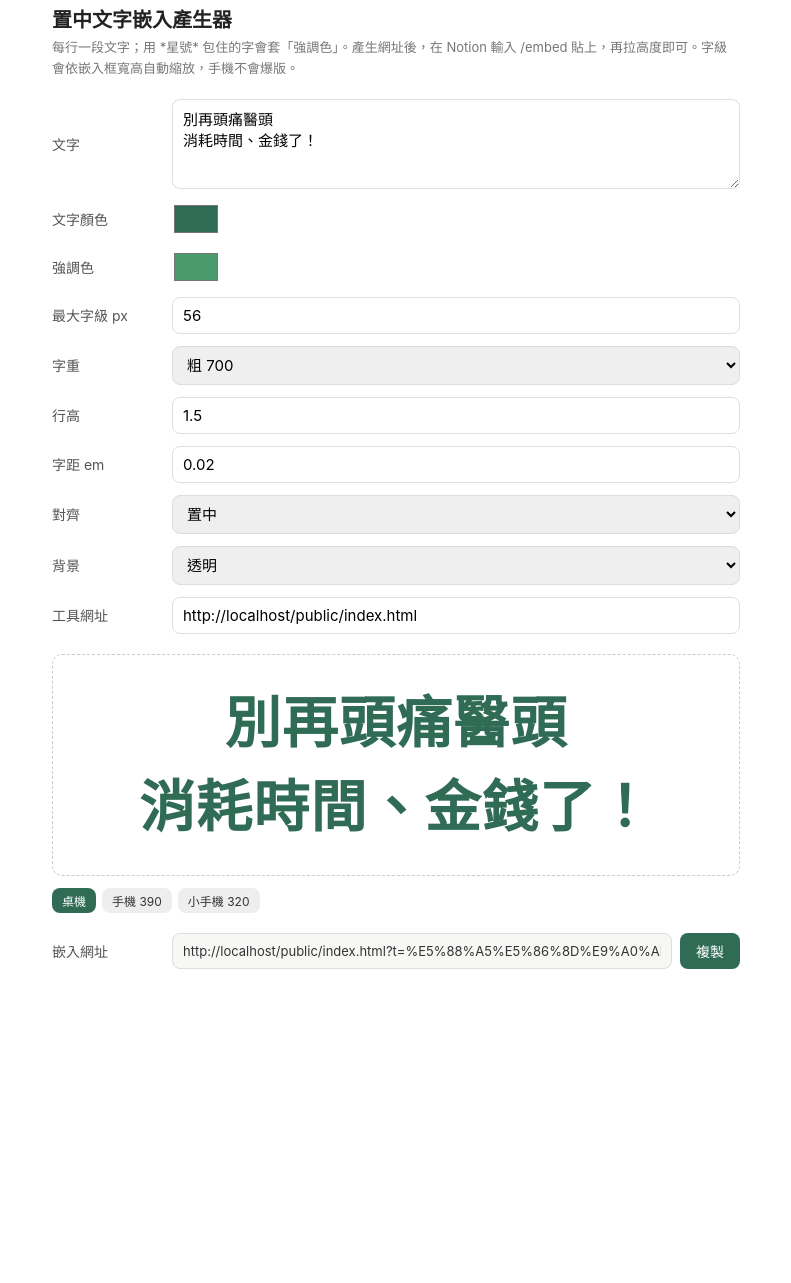
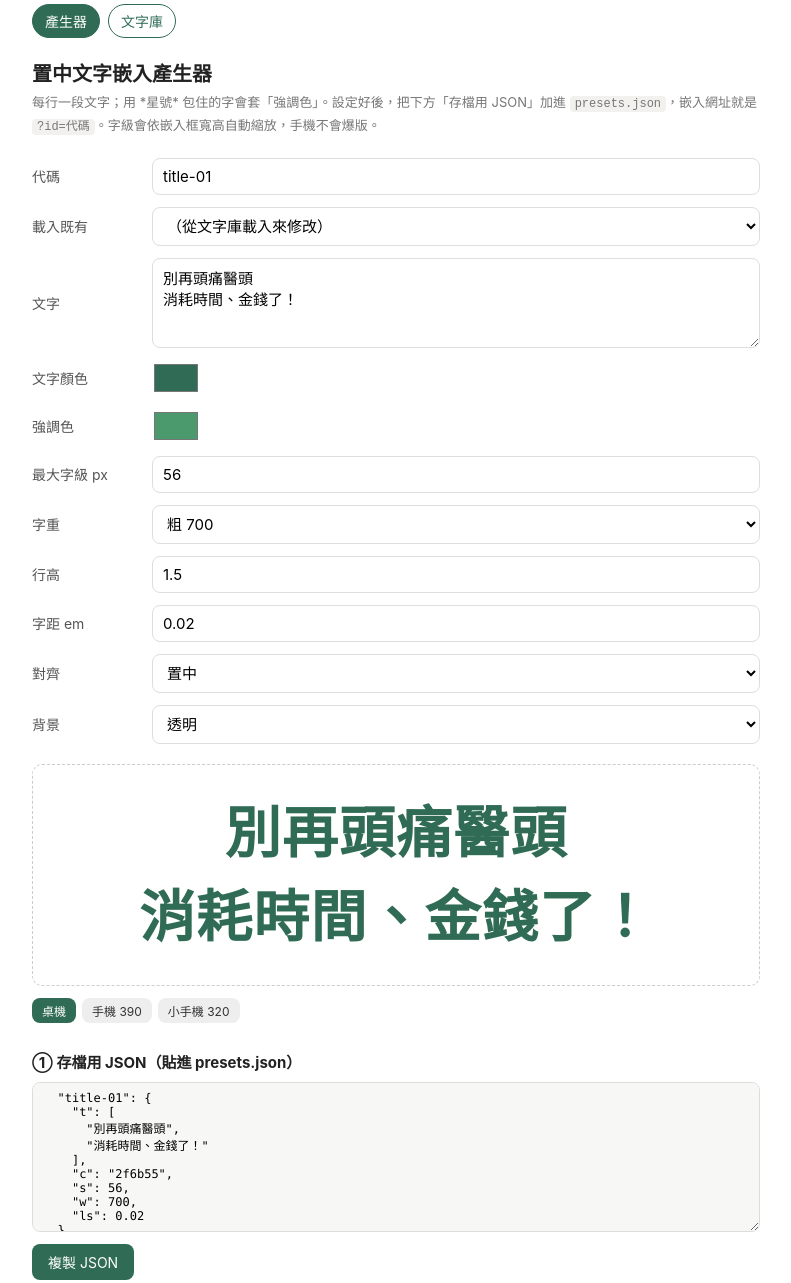
Before and after one commit to cicostudio/notion-embeds-typestyle, a plain HTML site: page public/index.html in a window 1280 px wide. Shown: the part 20-1303 px from the top of the page, without its empty margins (244-1035 px from the left). Before the commit the page ends 1049 px from the top, so only its background shows below. Drawn offline with Linux system fonts and the light colour scheme.

Commit message:
Add presets.json text library with ?id= codes and ?list gallery
Co-Authored-By: Claude Opus 5.5 <noreply@anthropic.com>
Claude-Session: https://claude.ai/code/session_011Ho4WvpfCZx67tFsDrBsNi

```diff
--- a/public/index.html
+++ b/public/index.html
@@ -16,35 +16,61 @@
   #view{display:none;width:100%;height:100%;align-items:center;justify-content:center;overflow:hidden}
   #text{white-space:pre;max-width:100%}
   #text .hl{color:var(--hl)}
+  #msg{display:none;padding:12px;font-size:13px;color:#999;text-align:center}
 
-  /* ===== 產生器模式 ===== */
-  #builder{display:none;max-width:720px;margin:0 auto;padding:24px 16px 48px;color:#222;background:#fff;min-height:100%}
-  #builder h1{font-size:20px;margin-bottom:4px}
-  #builder p.note{font-size:13px;color:#777;margin-bottom:20px;line-height:1.6}
+  /* ===== 產生器／列表模式 ===== */
+  .panel{display:none;max-width:760px;margin:0 auto;padding:24px 16px 48px;color:#222;background:#fff;min-height:100%}
+  .panel h1{font-size:20px;margin-bottom:4px}
+  .panel h2{font-size:15px;margin:28px 0 10px}
+  .panel p.note{font-size:13px;color:#777;margin-bottom:20px;line-height:1.7}
+  .panel code{background:#f2f1ee;padding:1px 5px;border-radius:4px;font-size:12px}
   .row{display:grid;grid-template-columns:110px 1fr;gap:10px;align-items:center;margin-bottom:12px}
   .row label{font-size:14px;color:#555}
-  textarea,input[type=text],input[type=number],select{width:100%;font:inherit;font-size:15px;padding:8px 10px;border:1px solid #ddd;border-radius:8px}
+  textarea,input[type=text],input[type=number],select{width:100%;font:inherit;font-size:15px;padding:8px 10px;border:1px solid #ddd;border-radius:8px;background:#fff}
   textarea{min-height:90px;resize:vertical}
+  textarea.code{font-family:ui-monospace,Menlo,Consolas,monospace;font-size:12px;min-height:150px;background:#f7f7f5}
   input[type=color]{width:48px;height:36px;border:none;background:none}
   .preview{margin:20px 0 12px;border:1px dashed #ccc;border-radius:10px;overflow:hidden;background:#fff}
-  .preview iframe{display:block;width:100%;border:0}
+  .preview iframe{display:block;width:100%;border:0;margin:0 auto}
   .out{display:flex;gap:8px}
   .out input{flex:1;font-size:13px;color:#333;background:#f7f7f5}
   button{font:inherit;font-size:14px;padding:8px 16px;border:0;border-radius:8px;background:#2f6b55;color:#fff;cursor:pointer;white-space:nowrap}
+  button.ghost{background:#eee;color:#333}
   .widths{display:flex;gap:6px;margin-top:8px}
   .widths button{background:#eee;color:#333;padding:4px 10px;font-size:12px}
   .widths button.on{background:#2f6b55;color:#fff}
+  .tabs{display:flex;gap:8px;margin-bottom:20px}
+  .tabs a{font-size:14px;color:#2f6b55;text-decoration:none;padding:6px 12px;border:1px solid #2f6b55;border-radius:999px}
+  .tabs a.on{background:#2f6b55;color:#fff}
+  .card{border:1px solid #e6e6e6;border-radius:10px;margin-bottom:16px;overflow:hidden}
+  .card iframe{display:block;width:100%;height:140px;border:0;background:#fff}
+  .card .meta{display:flex;gap:8px;align-items:center;padding:10px 12px;border-top:1px solid #eee;background:#fafaf8}
+  .card .meta b{font-family:ui-monospace,Menlo,Consolas,monospace;font-size:13px;min-width:0;flex:1;overflow:hidden;text-overflow:ellipsis}
+  .card .meta button{padding:5px 10px;font-size:12px}
   @media (max-width:520px){.row{grid-template-columns:1fr;gap:4px}}
 </style>
 </head>
 <body>
 
 <div id="view"><div id="text"></div></div>
+<div id="msg"></div>
 
-<div id="builder">
+<!-- ===== 文字庫列表 ===== -->
+<div id="list" class="panel">
+  <div class="tabs"><a href="./" >產生器</a><a href="./?list" class="on">文字庫</a></div>
+  <h1>文字庫</h1>
+  <p class="note">以下是 <code>presets.json</code> 裡所有已存檔的文字。按「複製網址」後，在 Notion 輸入 /embed 貼上即可。修改文字只要改 presets.json，已嵌入的頁面會自動更新。</p>
+  <div id="cards"></div>
+</div>
+
+<!-- ===== 產生器 ===== -->
+<div id="builder" class="panel">
+  <div class="tabs"><a href="./" class="on">產生器</a><a href="./?list">文字庫</a></div>
   <h1>置中文字嵌入產生器</h1>
-  <p class="note">每行一段文字；用 *星號* 包住的字會套「強調色」。產生網址後，在 Notion 輸入 /embed 貼上，再拉高度即可。字級會依嵌入框寬高自動縮放，手機不會爆版。</p>
+  <p class="note">每行一段文字；用 *星號* 包住的字會套「強調色」。設定好後，把下方「存檔用 JSON」加進 <code>presets.json</code>，嵌入網址就是 <code>?id=代碼</code>。字級會依嵌入框寬高自動縮放，手機不會爆版。</p>
 
+  <div class="row"><label>代碼</label><input type="text" id="f-id" value="title-01" placeholder="英文小寫、數字、連字號，例如 hero-sub"></div>
+  <div class="row"><label>載入既有</label><select id="f-load"><option value="">（從文字庫載入來修改）</option></select></div>
   <div class="row"><label>文字</label><textarea id="f-t">別再頭痛醫頭
 消耗時間、金錢了！</textarea></div>
   <div class="row"><label>文字顏色</label><input type="color" id="f-c" value="#2f6b55"></div>
@@ -58,48 +84,64 @@
     <select id="f-a"><option value="center" selected>置中</option><option value="left">靠左</option><option value="right">靠右</option></select></div>
   <div class="row"><label>背景</label>
     <select id="f-bg"><option value="">透明</option><option value="ffffff">白</option><option value="e8f0ec">淺綠</option><option value="f7f6f3">米白</option></select></div>
-  <div class="row"><label>工具網址</label><input type="text" id="f-base" placeholder="部署後的網址，例如 https://xxx.pages.dev/"></div>
 
   <div class="preview"><iframe id="pv" style="height:220px"></iframe></div>
   <div class="widths" id="widths">
     <button data-w="100%" class="on">桌機</button><button data-w="390px">手機 390</button><button data-w="320px">小手機 320</button>
   </div>
 
-  <div class="row" style="margin-top:20px"><label>嵌入網址</label>
-    <div class="out"><input type="text" id="out" readonly><button id="copy">複製</button></div></div>
+  <h2>① 存檔用 JSON（貼進 presets.json）</h2>
+  <textarea id="json" class="code" readonly></textarea>
+  <div style="margin-top:8px"><button id="copy-json">複製 JSON</button></div>
+
+  <h2>② 嵌入網址（存檔並部署後才有效）</h2>
+  <div class="out"><input type="text" id="out" readonly><button id="copy-url">複製</button></div>
 </div>
 
 <script>
 (function(){
   var q = new URLSearchParams(location.search);
+  var base = location.href.split('?')[0].split('#')[0];
+  var $ = function(id){ return document.getElementById(id); };
+  var hex = function(v, d){ v = String(v||'').replace('#',''); return /^[0-9a-fA-F]{3,8}$/.test(v) ? '#'+v : d; };
+  var esc = function(s){ return s.replace(/[&<>"']/g, function(c){ return {'&':'&amp;','<':'&lt;','>':'&gt;','"':'&quot;',"'":'&#39;'}[c]; }); };
+  var loadPresets = function(){
+    return fetch('presets.json', {cache:'no-cache'}).then(function(r){
+      if (!r.ok) throw new Error('HTTP ' + r.status);
+      return r.json();
+    });
+  };
+  var copy = function(text, btn){
+    var done = function(){ var o = btn.textContent; btn.textContent = '已複製'; setTimeout(function(){ btn.textContent = o; }, 1200); };
+    if (navigator.clipboard) navigator.clipboard.writeText(text).then(done, function(){ fallback(); });
+    else fallback();
+    function fallback(){ var t = document.createElement('textarea'); t.value = text; document.body.appendChild(t); t.select(); document.execCommand('copy'); t.remove(); done(); }
+  };
+  var showMsg = function(m){ $('msg').textContent = m; $('msg').style.display = 'block'; };
 
-  /* ---------- 顯示模式 ---------- */
-  if (q.has('t')) {
-    var view = document.getElementById('view');
-    var el = document.getElementById('text');
-    var hex = function(v, d){ v = (v||'').replace('#',''); return /^[0-9a-fA-F]{3,8}$/.test(v) ? '#'+v : d; };
-    var esc = function(s){ return s.replace(/[&<>"']/g, function(c){ return {'&':'&amp;','<':'&lt;','>':'&gt;','"':'&quot;',"'":'&#39;'}[c]; }); };
-
-    var raw = q.get('t').replace(/\|/g, '\n');
+  /* ---------- 顯示：cfg = {t, c, hc, s, w, lh, ls, a, bg, p} ---------- */
+  var render = function(cfg){
+    var view = $('view'), el = $('text');
+    var raw = Array.isArray(cfg.t) ? cfg.t.join('\n') : String(cfg.t || '').replace(/\|/g, '\n');
     el.innerHTML = esc(raw).replace(/\*([^*\n]+)\*/g, '<span class="hl">$1</span>');
 
-    var maxSize = Math.min(Math.max(parseFloat(q.get('s')) || 48, 8), 240);
-    var align = ({left:'left',right:'right'})[q.get('a')] || 'center';
-    el.style.color = hex(q.get('c'), '#2f6b55');
-    el.style.setProperty('--hl', hex(q.get('hc'), '#4a9a6e'));
-    el.style.fontWeight = q.get('w') || '700';
-    el.style.lineHeight = q.get('lh') || '1.5';
-    el.style.letterSpacing = (parseFloat(q.get('ls')) || 0) + 'em';
+    var maxSize = Math.min(Math.max(parseFloat(cfg.s) || 48, 8), 240);
+    var align = ({left:'left',right:'right'})[cfg.a] || 'center';
+    var pad = parseFloat(cfg.p); if (isNaN(pad)) pad = 8;
+    el.style.color = hex(cfg.c, '#2f6b55');
+    el.style.setProperty('--hl', hex(cfg.hc, '#4a9a6e'));
+    el.style.fontWeight = cfg.w || '700';
+    el.style.lineHeight = cfg.lh || '1.5';
+    el.style.letterSpacing = (parseFloat(cfg.ls) || 0) + 'em';
     el.style.textAlign = align;
     view.style.justifyContent = align === 'left' ? 'flex-start' : align === 'right' ? 'flex-end' : 'center';
-    view.style.padding = (q.get('p') || '8') + 'px';
-    if (q.get('bg')) document.body.style.background = hex(q.get('bg'), 'transparent');
+    view.style.padding = pad + 'px';
+    if (cfg.bg) document.body.style.background = hex(cfg.bg, 'transparent');
     view.style.display = 'flex';
 
     /* 二分搜尋：找出不超出寬高的最大字級 */
     var fit = function(){
-      var W = view.clientWidth - 2 * (parseFloat(view.style.padding) || 0);
-      var H = view.clientHeight - 2 * (parseFloat(view.style.padding) || 0);
+      var W = view.clientWidth - 2 * pad, H = view.clientHeight - 2 * pad;
       var lo = 6, hi = maxSize;
       el.style.fontSize = hi + 'px';
       if (el.scrollWidth <= W && el.scrollHeight <= H) return;
@@ -113,42 +155,105 @@
     var t; window.addEventListener('resize', function(){ clearTimeout(t); t = setTimeout(fit, 50); });
     (document.fonts && document.fonts.ready ? document.fonts.ready : Promise.resolve()).then(fit);
     fit();
+  };
+
+  /* ---------- 模式 1：?id=代碼（從文字庫讀取） ---------- */
+  if (q.has('id')) {
+    var id = q.get('id');
+    loadPresets().then(function(p){
+      if (p[id]) render(p[id]);
+      else showMsg('找不到代碼「' + id + '」，請確認 presets.json');
+    }).catch(function(){ showMsg('文字庫讀取失敗'); });
     return;
   }
 
-  /* ---------- 產生器模式 ---------- */
-  document.getElementById('builder').style.display = 'block';
-  var $ = function(id){ return document.getElementById(id); };
-  var here = location.href.split('?')[0].split('#')[0];
-  if (/^https?:/.test(here)) $('f-base').value = here;
+  /* ---------- 模式 2：?t=文字（直接帶參數，舊用法仍可用） ---------- */
+  if (q.has('t')) {
+    var cfg = {}; q.forEach(function(v, k){ cfg[k] = v; });
+    render(cfg);
+    return;
+  }
 
-  var build = function(base){
+  /* ---------- 模式 3：?list 文字庫列表 ---------- */
+  if (q.has('list')) {
+    $('list').style.display = 'block';
+    loadPresets().then(function(p){
+      var keys = Object.keys(p);
+      if (!keys.length) { $('cards').innerHTML = '<p class="note">文字庫目前是空的。</p>'; return; }
+      keys.forEach(function(k){
+        var url = base + '?id=' + encodeURIComponent(k);
+        var card = document.createElement('div'); card.className = 'card';
+        card.innerHTML = '<iframe loading="lazy"></iframe><div class="meta"><b></b><button class="ghost" data-act="edit">編輯</button><button data-act="copy">複製網址</button></div>';
+        card.querySelector('iframe').src = url;
+        card.querySelector('b').textContent = k;
+        card.querySelector('[data-act=copy]').onclick = function(){ copy(url, this); };
+        card.querySelector('[data-act=edit]').onclick = function(){ location.href = base + '?edit=' + encodeURIComponent(k); };
+        $('cards').appendChild(card);
+      });
+    }).catch(function(){ $('cards').innerHTML = '<p class="note">文字庫讀取失敗。</p>'; });
+    return;
+  }
+
+  /* ---------- 模式 4：產生器 ---------- */
+  $('builder').style.display = 'block';
+  var fields = ['t','c','hc','s','w','lh','ls','a','bg'];
+  var DEF = {c:'2f6b55', hc:'4a9a6e', s:'48', w:'700', lh:'1.5', ls:'0', a:'center', bg:''};
+
+  var read = function(){
+    var cfg = {};
+    var lines = $('f-t').value.replace(/\s+$/, '').split('\n');
+    cfg.t = lines.length > 1 ? lines : lines[0];
+    cfg.c = $('f-c').value.slice(1);
+    if ($('f-t').value.indexOf('*') > -1) cfg.hc = $('f-hc').value.slice(1);
+    cfg.s = Number($('f-s').value);
+    cfg.w = Number($('f-w').value);
+    if ($('f-lh').value !== '1.5') cfg.lh = Number($('f-lh').value);
+    if (parseFloat($('f-ls').value)) cfg.ls = Number($('f-ls').value);
+    if ($('f-a').value !== 'center') cfg.a = $('f-a').value;
+    if ($('f-bg').value) cfg.bg = $('f-bg').value;
+    return cfg;
+  };
+  var write = function(cfg){
+    $('f-t').value = Array.isArray(cfg.t) ? cfg.t.join('\n') : String(cfg.t || '');
+    $('f-c').value = '#' + (cfg.c || DEF.c);
+    $('f-hc').value = '#' + (cfg.hc || DEF.hc);
+    $('f-s').value = cfg.s || DEF.s;
+    $('f-w').value = String(cfg.w || DEF.w);
+    $('f-lh').value = cfg.lh || DEF.lh;
+    $('f-ls').value = cfg.ls || DEF.ls;
+    $('f-a').value = cfg.a || DEF.a;
+    $('f-bg').value = cfg.bg || DEF.bg;
+  };
+  var cleanId = function(){ return $('f-id').value.trim().toLowerCase().replace(/[^a-z0-9-]+/g, '-').replace(/^-+|-+$/g, '') || 'untitled'; };
+
+  var update = function(){
+    var cfg = read(), id = cleanId();
+    var entry = {}; entry[id] = cfg;
+    $('json').value = JSON.stringify(entry, null, 2).replace(/^\{\n|\n\}$/g, '') + ',';
+    $('out').value = base + '?id=' + id;
     var p = new URLSearchParams();
-    p.set('t', $('f-t').value.replace(/\n/g, '|'));
-    p.set('c', $('f-c').value.slice(1));
-    if ($('f-t').value.indexOf('*') > -1) p.set('hc', $('f-hc').value.slice(1));
-    p.set('s', $('f-s').value);
-    p.set('w', $('f-w').value);
-    if ($('f-lh').value !== '1.5') p.set('lh', $('f-lh').value);
-    if (parseFloat($('f-ls').value)) p.set('ls', $('f-ls').value);
-    if ($('f-a').value !== 'center') p.set('a', $('f-a').value);
-    if ($('f-bg').value) p.set('bg', $('f-bg').value);
-    return base + '?' + p.toString();
+    Object.keys(cfg).forEach(function(k){ p.set(k, Array.isArray(cfg[k]) ? cfg[k].join('|') : cfg[k]); });
+    $('pv').src = base + '?' + p.toString();
   };
-  var update = function(){
-    $('out').value = build($('f-base').value.trim() || '（請先填入部署後的工具網址）');
-    $('pv').src = build(here);
-  };
-  document.querySelectorAll('#builder input, #builder select, #builder textarea').forEach(function(n){ n.addEventListener('input', update); });
-  $('copy').onclick = function(){
-    $('out').select();
-    (navigator.clipboard ? navigator.clipboard.writeText($('out').value) : Promise.reject()).catch(function(){ document.execCommand('copy'); });
-    $('copy').textContent = '已複製'; setTimeout(function(){ $('copy').textContent = '複製'; }, 1200);
-  };
+
+  loadPresets().then(function(p){
+    Object.keys(p).forEach(function(k){
+      var o = document.createElement('option'); o.value = k; o.textContent = k; $('f-load').appendChild(o);
+    });
+    $('f-load').onchange = function(){ if (p[this.value]) { $('f-id').value = this.value; write(p[this.value]); update(); } };
+    var e = q.get('edit');
+    if (e && p[e]) { $('f-id').value = e; $('f-load').value = e; write(p[e]); update(); }
+  }).catch(function(){});
+
+  document.querySelectorAll('#builder input, #builder select, #builder textarea').forEach(function(n){
+    if (n.id !== 'f-load') n.addEventListener('input', update);
+  });
+  $('copy-json').onclick = function(){ copy($('json').value, this); };
+  $('copy-url').onclick = function(){ copy($('out').value, this); };
   document.querySelectorAll('#widths button').forEach(function(b){
     b.onclick = function(){
       document.querySelectorAll('#widths button').forEach(function(x){ x.classList.remove('on'); });
-      b.classList.add('on'); $('pv').style.width = b.dataset.w; $('pv').style.margin = '0 auto';
+      b.classList.add('on'); $('pv').style.width = b.dataset.w;
     };
   });
   update();
--- /dev/null
+++ b/public/presets.json
@@ -0,0 +1,27 @@
+{
+  "hero-sub": {
+    "t": ["痠緊歪斜、舊傷反覆", "讓你的生活、運動卡住了嗎？", "", "如果按摩、復健都沒用", "是時候從「*結構*」找問題了。"],
+    "c": "333333",
+    "hc": "2f6b55",
+    "s": 32,
+    "w": 500
+  },
+  "title-01": {
+    "t": ["別再頭痛醫頭", "消耗時間、金錢了！"],
+    "c": "2f6b55",
+    "s": 56,
+    "w": 700
+  },
+  "title-02": {
+    "t": ["你的痛點", "往往不是問題的源頭"],
+    "c": "2f6b55",
+    "s": 56,
+    "w": 700
+  },
+  "closing": {
+    "t": ["台灣原創", "結構手法 × 整合訓練", "", "釋放身心", "陪你追求高品質生活"],
+    "c": "2f6b55",
+    "s": 56,
+    "w": 700
+  }
+}
```
Also changed, not shown: 1 other file.
